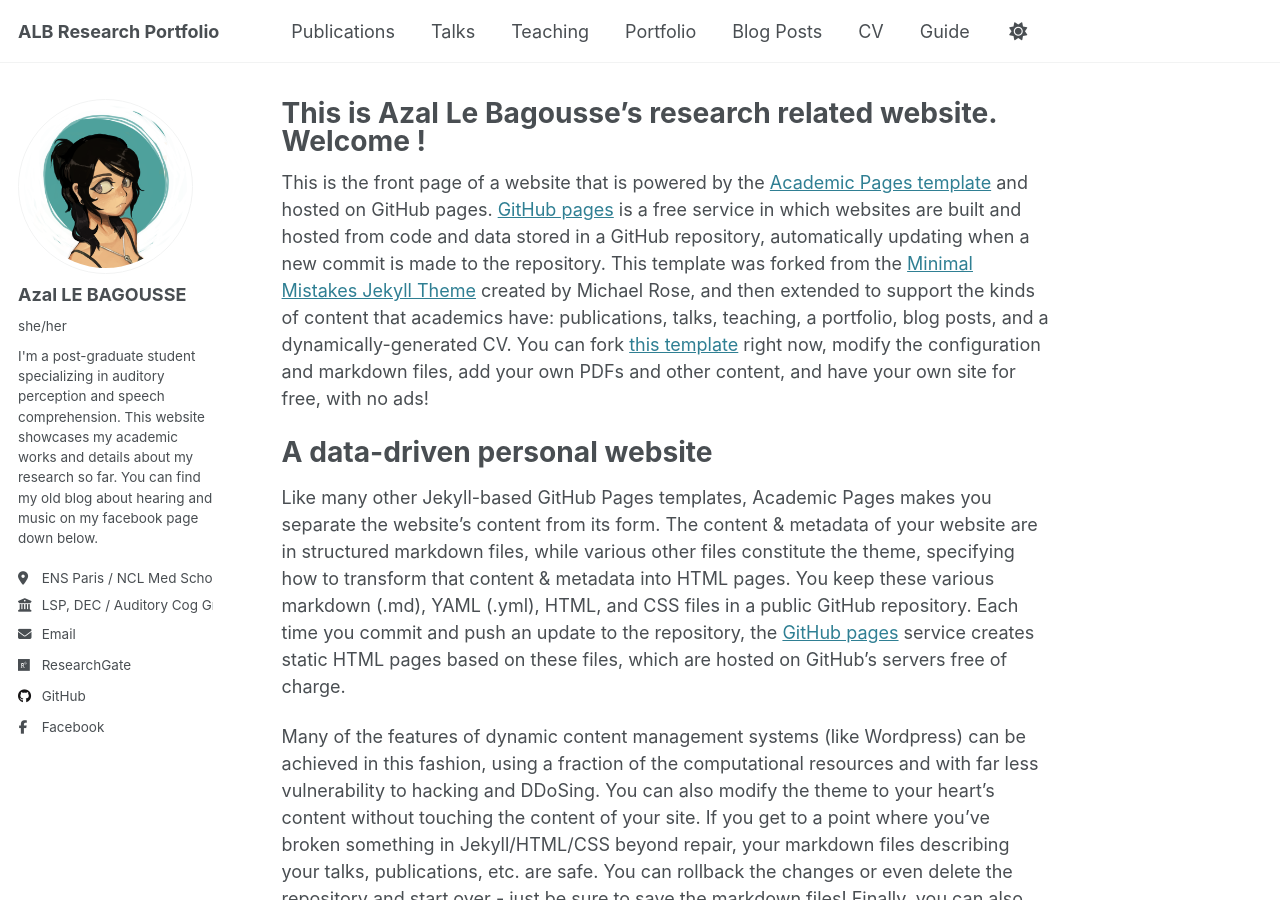
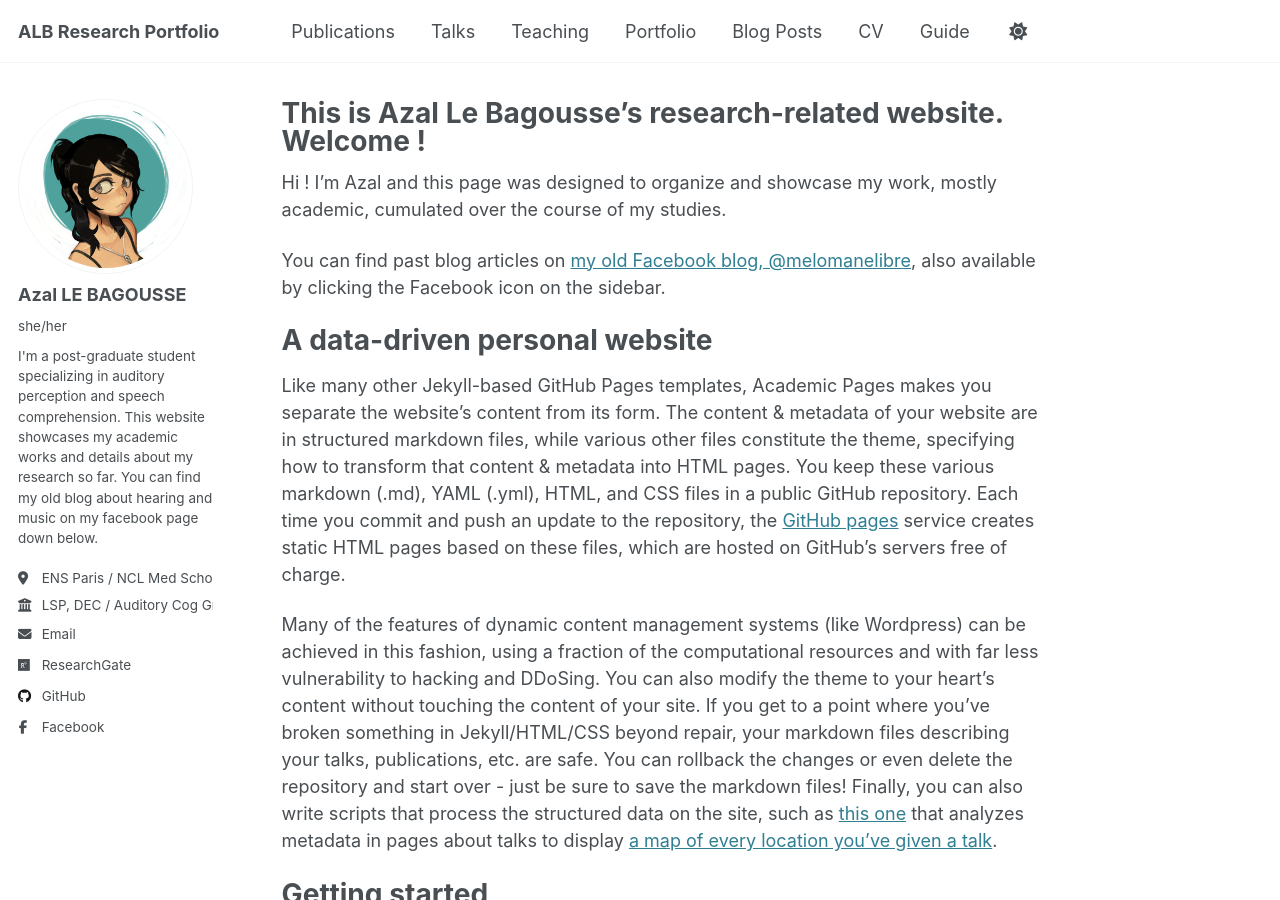
Before and after one commit to azallb/azallb.github.io, a Jekyll site: the page built from _pages/about.md, in a window 1280 px wide and 900 px high. Built offline with Jekyll 4.4.1, drawn with Linux system fonts in a browser that asks for light colours.

Commit message:
modify about, main page

```diff
--- a/_pages/about.md
+++ b/_pages/about.md
@@ -1,13 +1,15 @@
 ---
 permalink: /
-title: "This is Azal Le Bagousse's research related website. Welcome !"
+title: "This is Azal Le Bagousse's research-related website. Welcome !"
 author_profile: true
 redirect_from:
   - /about/
   - /about.html
 ---
 
-This is the front page of a website that is powered by the [Academic Pages template](https://github.com/academicpages/academicpages.github.io) and hosted on GitHub pages. [GitHub pages](https://pages.github.com) is a free service in which websites are built and hosted from code and data stored in a GitHub repository, automatically updating when a new commit is made to the repository. This template was forked from the [Minimal Mistakes Jekyll Theme](https://mmistakes.github.io/minimal-mistakes/) created by Michael Rose, and then extended to support the kinds of content that academics have: publications, talks, teaching, a portfolio, blog posts, and a dynamically-generated CV. You can fork [this template](https://github.com/academicpages/academicpages.github.io) right now, modify the configuration and markdown files, add your own PDFs and other content, and have your own site for free, with no ads!
+Hi ! I'm Azal and this page was designed to organize and showcase my work, mostly academic, cumulated over the course of my studies.
+
+You can find past blog articles on [my old Facebook blog, @melomanelibre](https://www.facebook.com/melomanelibre/), also available by clicking the Facebook icon on the sidebar.
 
 A data-driven personal website
 ======
```
